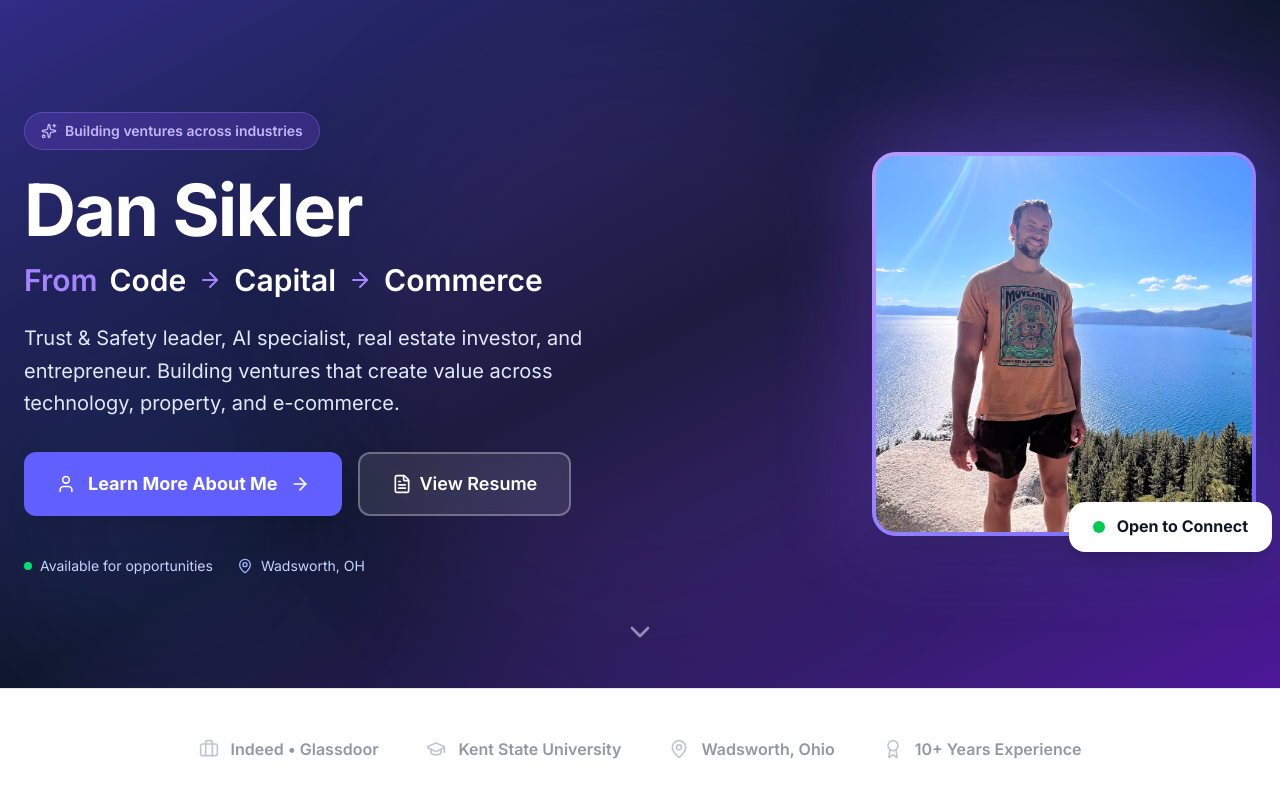
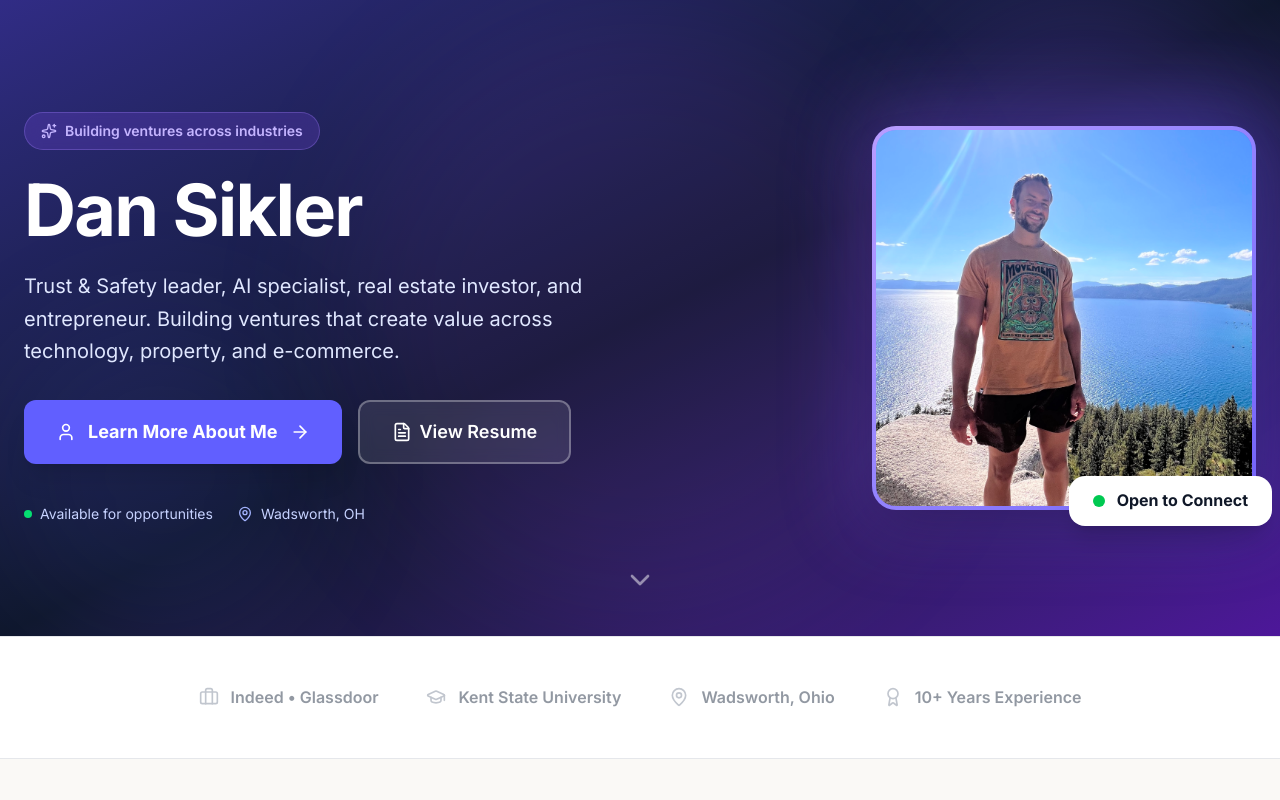
Before and after one commit to dsikler/DanSikler-com, a Next.js app: page / in a window 1280 px wide. Shown: the top 800 px of the page. Built offline with nearby package versions, Linux system fonts and the light colour scheme.

Commit message:
Remove Code -> Capital -> Commerce tagline from hero section

```diff
--- a/app/page.tsx
+++ b/app/page.tsx
@@ -45,19 +45,9 @@
               </div>
 
               {/* Name - Large and bold */}
-              <h1 className="text-5xl md:text-6xl lg:text-7xl font-bold mb-4 tracking-tight">
+              <h1 className="text-5xl md:text-6xl lg:text-7xl font-bold mb-6 tracking-tight">
                 Dan Sikler
               </h1>
-
-              {/* Animated tagline */}
-              <div className="flex items-center gap-3 text-2xl md:text-3xl font-semibold mb-6 justify-center lg:justify-start flex-wrap">
-                <span className="text-violet-400">From</span>
-                <span className="text-white">Code</span>
-                <ArrowRight className="w-6 h-6 text-violet-400" />
-                <span className="text-white">Capital</span>
-                <ArrowRight className="w-6 h-6 text-violet-400" />
-                <span className="text-white">Commerce</span>
-              </div>
 
               {/* Description */}
               <p className="text-xl text-indigo-100 mb-8 leading-relaxed max-w-2xl mx-auto lg:mx-0">
```
